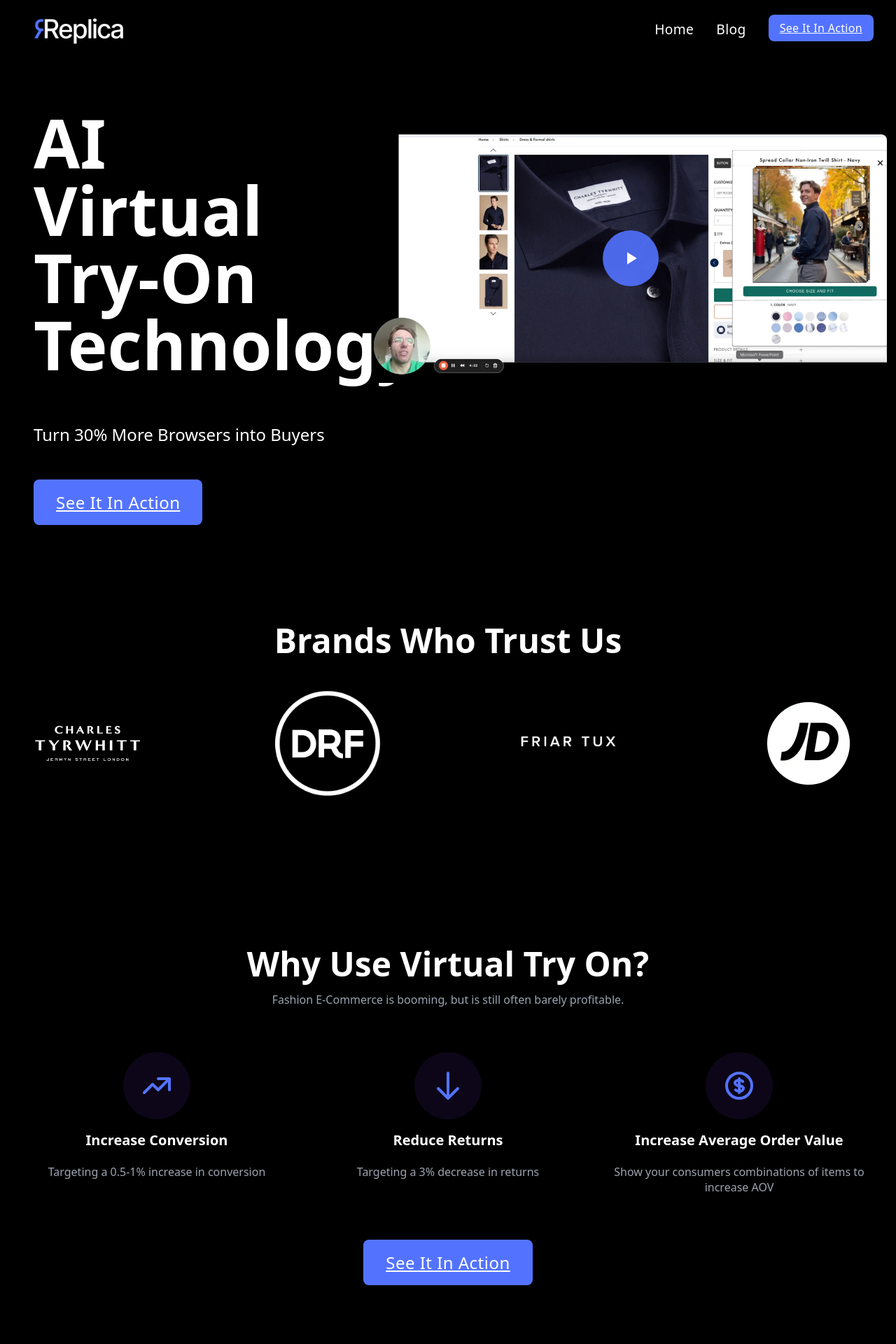
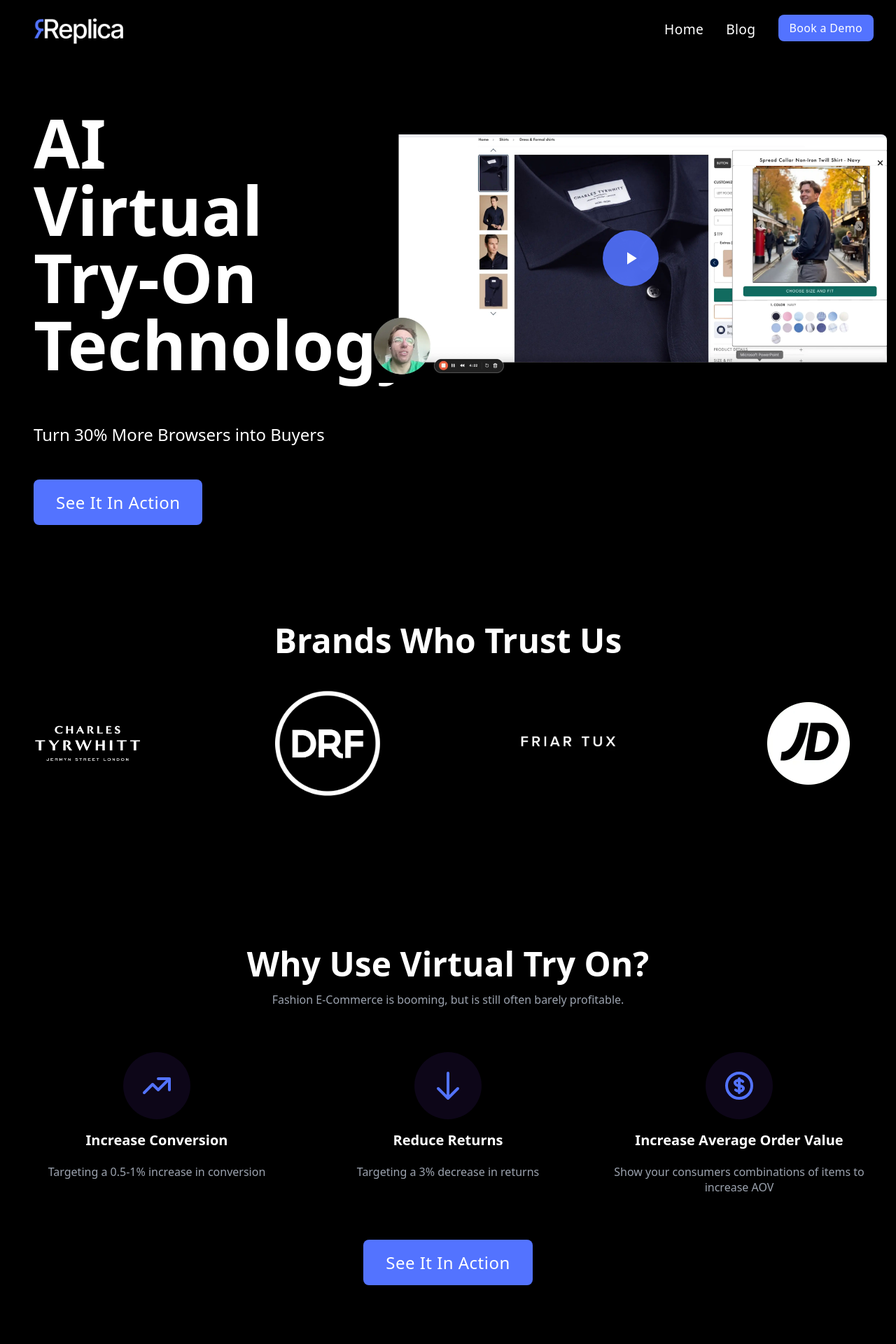
Before and after one commit to rhyshdavies/replica, a Jekyll site: the page index.html, which Jekyll copies as it is, in a window 1280 px wide. Shown: the top 1920 px of the page at 70% size. Built offline with Jekyll 4.4.1, drawn with Linux system fonts in a browser that asks for light colours.

Commit message:
changed button to book a demo

```diff
--- a/blog/index.html
+++ b/blog/index.html
@@ -57,9 +57,10 @@
             transition: color 0.3s;
         }
 
-        .nav-link:hover {
+        .nav-link:hover,
+        .header-cta:hover {
+            text-decoration: none;
             color: #5373FF;
-            text-decoration: underline;
         }
 
         /* Add your existing CSS classes */
--- a/index.html
+++ b/index.html
@@ -731,6 +731,22 @@
         .nav-section .btn-demo {
             margin-top: -4px;
         }
+
+        a {
+            text-decoration: none;
+        }
+
+        .nav-link:hover {
+            text-decoration: none;
+            color: #a78bfa;
+        }
+
+        .nav-link:hover,
+        .header-cta:hover,
+        .btn-demo:hover {
+            text-decoration: none;
+            color: #a78bfa;
+        }
     </style>
     <link rel="preconnect" href="https://cdn.loom.com" crossorigin>
     <link rel="dns-prefetch" href="https://cdn.loom.com">
@@ -748,8 +764,8 @@
             <nav class="nav-section">
                 <a href="/" class="nav-link">Home</a>
                 <a href="/blog" class="nav-link">Blog</a>
-                <a href="/demo" class="btn-demo header-cta">
-                    See It In Action
+                <a href="https://calendly.com/rhys-hamilton-davies-yale/30min" class="btn-demo header-cta">
+                    Book a Demo
                 </a>
             </nav>
         </div>
```
